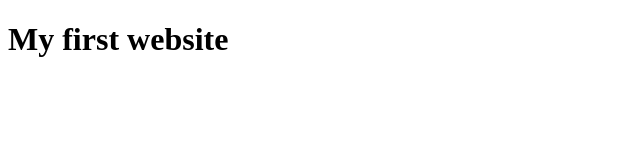
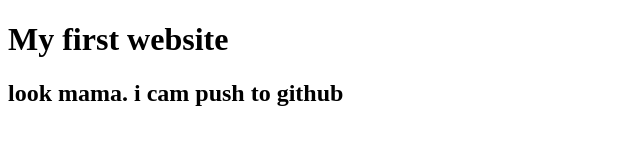
Before and after one commit to Yorex-it/My-First-website, a plain HTML site: page index.html in a window 1280 px wide. Shown: the whole page, without its empty margins (0-640 px from the left). Drawn offline with Linux system fonts and the light colour scheme.

Commit message:
learn github

```diff
--- a/index.html
+++ b/index.html
@@ -7,6 +7,6 @@
 </head>
 <body>
     <h1>My first website </h1>
-
+    <h2>look mama. i cam push to github </h2>
 </body>
 </html>
```
